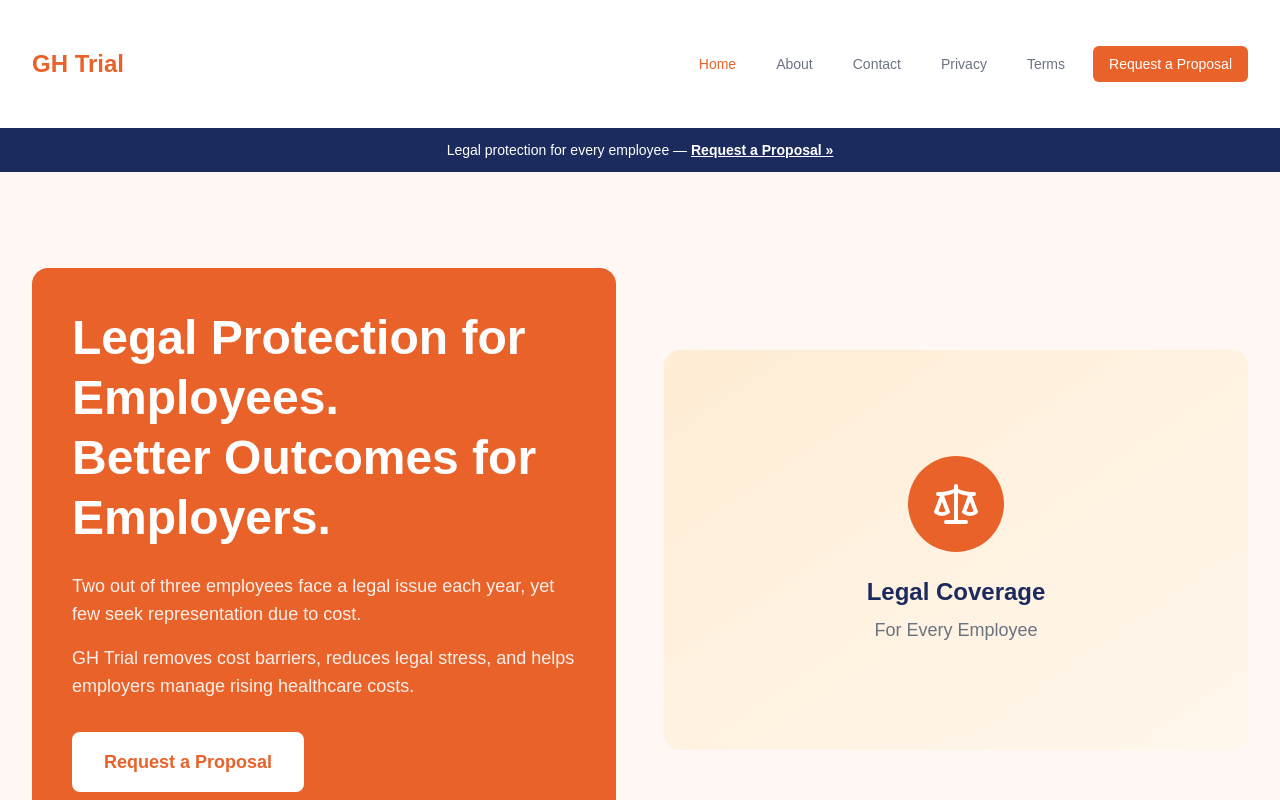
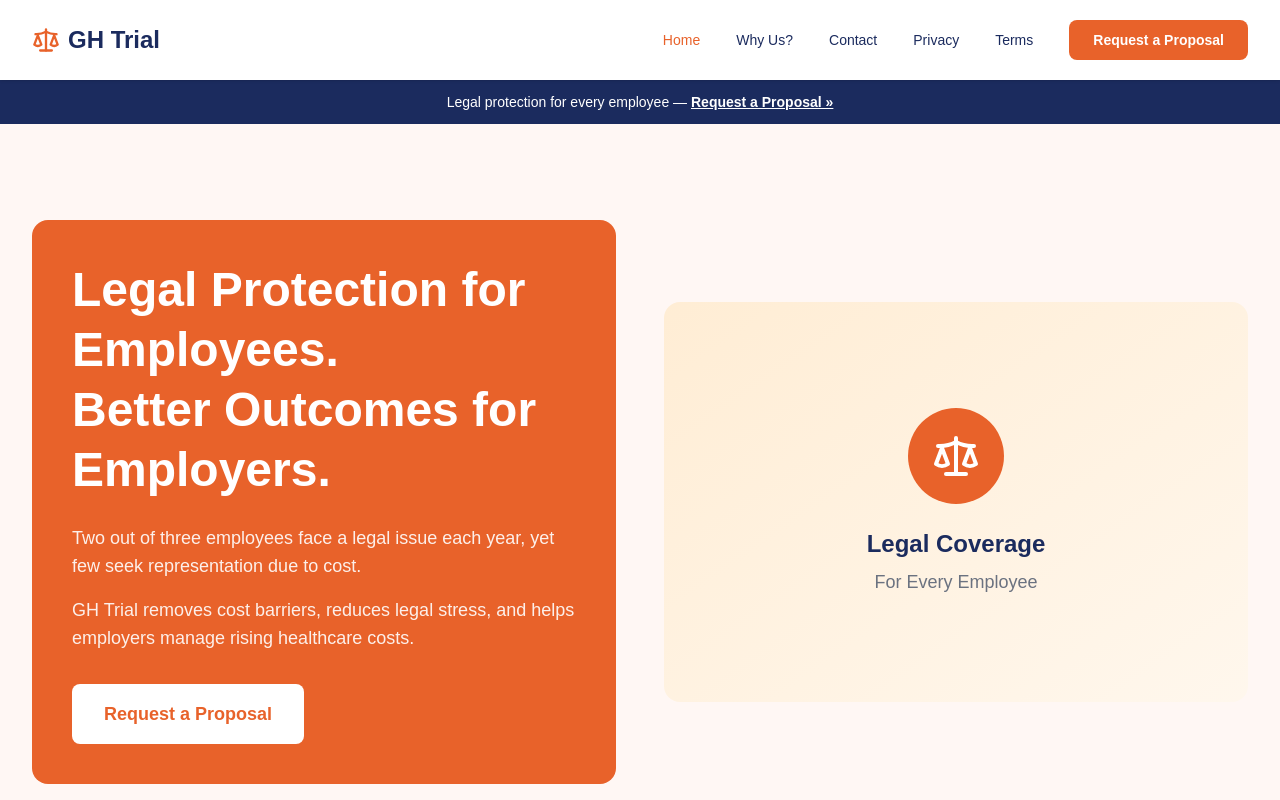
Before and after one commit to Textingman/bume-ghtrial, a Next.js app: page / in a window 1280 px wide. Shown: the top 800 px of the page. Built offline with nearby package versions, Linux system fonts and the light colour scheme.

Commit message:
Design upgrade: enhanced UI for ${repo}

```diff
--- a/app/components/Navbar.tsx
+++ b/app/components/Navbar.tsx
@@ -2,43 +2,29 @@
 
 import Link from 'next/link';
 import { usePathname } from 'next/navigation';
+import { Scale } from 'lucide-react';
 
 export default function Navbar() {
   const pathname = usePathname();
-
-  const linkColor = (href: string) =>
-    pathname === href ? '#E8622A' : '#6B7280';
+  const linkColor = (href) => pathname === href ? '#E8622A' : '#1B2B5E';
 
   return (
-    <nav className="bg-white shadow-sm">
+    <nav className="bg-white shadow-sm sticky top-0 z-50">
       <div className="max-w-7xl mx-auto px-4 sm:px-6 lg:px-8">
-        <div className="flex justify-between items-center h-32">
-          <div className="flex items-center">
-            <Link href="/" className="flex-shrink-0">
-              <span className="text-2xl font-bold" style={{ color: '#E8622A' }}>GH Trial</span>
+        <div className="flex justify-between items-center h-20">
+          <Link href="/" className="flex items-center gap-2">
+            <Scale className="w-7 h-7" style={{ color: '#E8622A' }} />
+            <span className="text-2xl font-extrabold" style={{ color: '#1B2B5E' }}>GH Trial</span>
+          </Link>
+          <div className="hidden md:flex items-center space-x-1">
+            {[['/', 'Home'], ['/about', 'Why Us?'], ['/contact', 'Contact'], ['/privacy', 'Privacy'], ['/terms', 'Terms']].map(([href, label]) => (
+              <Link key={href} href={href} style={{ color: linkColor(href) }} className="hover:opacity-80 px-4 py-2 rounded-md text-sm font-medium">
+                {label}
+              </Link>
+            ))}
+            <Link href="/signup" className="ml-4 text-white px-6 py-2.5 rounded-lg text-sm font-bold transition-opacity hover:opacity-90" style={{ backgroundColor: '#E8622A' }}>
+              Request a Proposal
             </Link>
-          </div>
-          <div className="hidden md:block">
-            <div className="ml-10 flex items-baseline space-x-4">
-              <Link href="/" style={{ color: linkColor('/') }} className="hover:opacity-80 px-3 py-2 rounded-md text-sm font-medium">
-                Home
-              </Link>
-              <Link href="/about" style={{ color: linkColor('/about') }} className="hover:opacity-80 px-3 py-2 rounded-md text-sm font-medium">
-                About
-              </Link>
-              <Link href="/contact" style={{ color: linkColor('/contact') }} className="hover:opacity-80 px-3 py-2 rounded-md text-sm font-medium">
-                Contact
-              </Link>
-              <Link href="/privacy" style={{ color: linkColor('/privacy') }} className="hover:opacity-80 px-3 py-2 rounded-md text-sm font-medium">
-                Privacy
-              </Link>
-              <Link href="/terms" style={{ color: linkColor('/terms') }} className="hover:opacity-80 px-3 py-2 rounded-md text-sm font-medium">
-                Terms
-              </Link>
-              <Link href="/signup" className="text-white px-4 py-2 rounded-md text-sm font-medium" style={{ backgroundColor: '#E8622A' }}>
-                Request a Proposal
-              </Link>
-            </div>
           </div>
         </div>
       </div>
```
